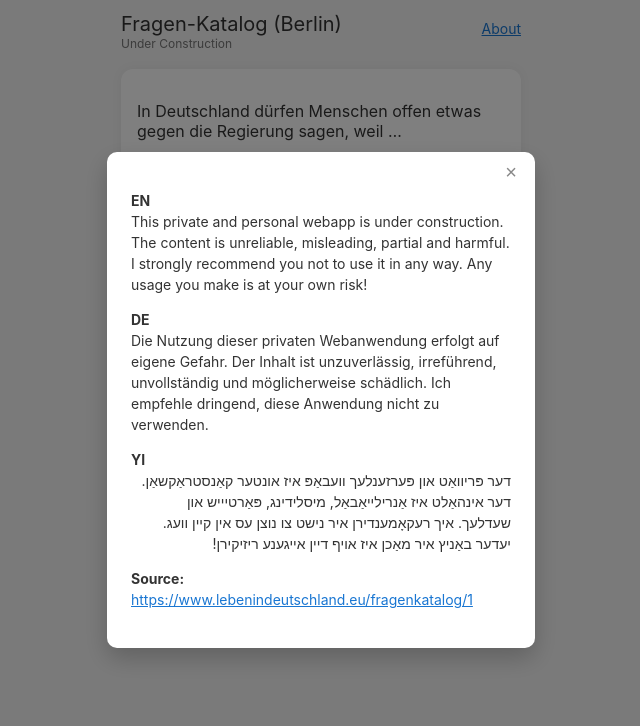
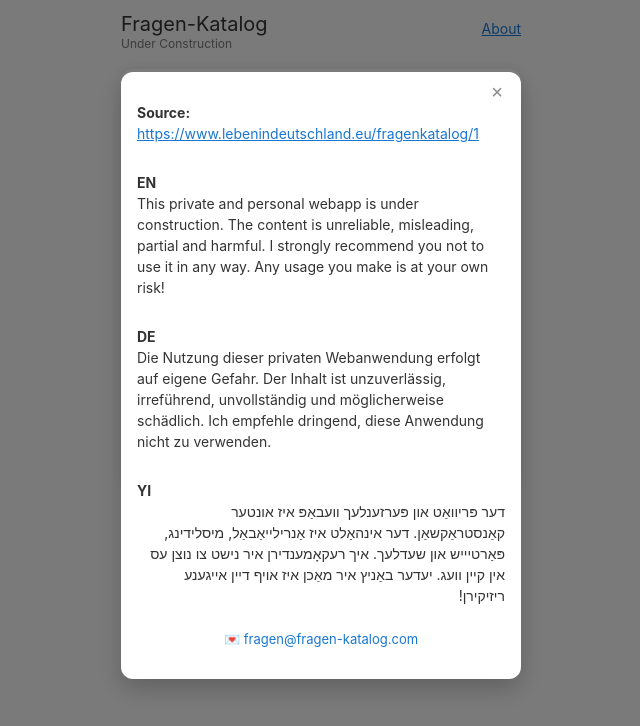
Before and after one commit to roieshalom/fragen-katalog-v2, a React (Vite) app: page / in a window 1280 px wide. Both pictures are taken after a click on the link "About". Shown: the top 726 px of the page, without its empty margins (319-959 px from the left). Built offline with nearby package versions, Linux system fonts and the light colour scheme.

Commit message:
about card

```diff
--- a/src/App.jsx
+++ b/src/App.jsx
@@ -65,7 +65,7 @@ export default function App() {
       <header className="app-header">
         <div className="header-inner">
           <div className="header-titles">
-            <h1 className="app-title">Fragen-Katalog (Berlin)</h1>
+            <h1 className="app-title">Fragen-Katalog</h1>
             <p className="subtitle">Under Construction</p>
           </div>
           <a href="#" className="about-link" onClick={(e) => { e.preventDefault(); setShowAbout(true); }}>About</a>
@@ -105,10 +105,11 @@ export default function App() {
         <div className="about-modal-overlay" onClick={handleOverlayClick}>
           <div className="about-modal">
             <button className="close-button" onClick={() => setShowAbout(false)}>×</button>
+            <p><strong>Source:</strong><br /><a href="https://www.lebenindeutschland.eu/fragenkatalog/1" target="_blank" rel="noopener noreferrer">https://www.lebenindeutschland.eu/fragenkatalog/1</a></p>
             <p><strong>EN</strong><br />This private and personal webapp is under construction. The content is unreliable, misleading, partial and harmful. I strongly recommend you not to use it in any way. Any usage you make is at your own risk!</p>
             <p><strong>DE</strong><br />Die Nutzung dieser privaten Webanwendung erfolgt auf eigene Gefahr. Der Inhalt ist unzuverlässig, irreführend, unvollständig und möglicherweise schädlich. Ich empfehle dringend, diese Anwendung nicht zu verwenden.</p>
             <p><strong>YI</strong><br /><span style={{ direction: 'rtl', textAlign: 'right', display: 'block' }}>דער פּריוואַט און פּערזענלעך וועבאַפּ איז אונטער קאַנסטראַקשאַן. דער אינהאַלט איז אַנרילייאַבאַל, מיסלידינג, פּאַרטיייש און שעדלעך. איך רעקאָמענדירן איר נישט צו נוצן עס אין קיין וועג. יעדער באַניץ איר מאַכן איז אויף דיין אייגענע ריזיקירן!</span></p>
-            <p><strong>Source:</strong><br /><a href="https://www.lebenindeutschland.eu/fragenkatalog/1" target="_blank" rel="noopener noreferrer">https://www.lebenindeutschland.eu/fragenkatalog/1</a></p>
+            <p className="contact-email">💌 <a href="mailto:fragen@fragen-katalog.com">fragen@fragen-katalog.com</a></p>
           </div>
         </div>
       )}
--- a/src/style.css
+++ b/src/style.css
@@ -202,19 +202,25 @@ body {
   z-index: 1000;
   display: flex;
   justify-content: center;
-  align-items: center;
+  align-items: flex-start;
+  padding: 72px 16px 16px; /* Add top space to match card offset */
+  box-sizing: border-box;
 }
 
 .about-modal {
   background-color: white;
-  max-width: 380px;
-  width: 90%;
-  padding: 24px;
-  border-radius: 10px;
+  width: 100%;
+  max-width: 400px;
+  min-height: 420px;
+  padding: 16px;
+  border-radius: 12px;
   position: relative;
   box-shadow: 0 10px 25px rgba(0, 0, 0, 0.2);
+  box-sizing: border-box;
+  display: flex;
+  flex-direction: column;
+  justify-content: space-between;
   overflow-y: auto;
-  max-height: 90vh;
 }
 
 .about-modal h2 {
@@ -232,7 +238,7 @@ body {
   text-decoration: underline;
 }
 
-.close-button {
+.about-modal .close-button {
   position: absolute;
   top: 8px;
   right: 12px;
@@ -243,8 +249,23 @@ body {
   color: #888;
 }
 
-.close-button:hover {
+.about-modal .close-button:hover {
   color: #000;
+}
+
+.about-modal .contact-email {
+  font-size: 13px;
+  text-align: center;
+  margin-top: 10px;
+}
+
+.about-modal .contact-email a {
+  color: #1976d2;
+  text-decoration: none;
+}
+
+.about-modal .contact-email a:hover {
+  text-decoration: underline;
 }
 
 /* Responsive: Mobile First */
```
